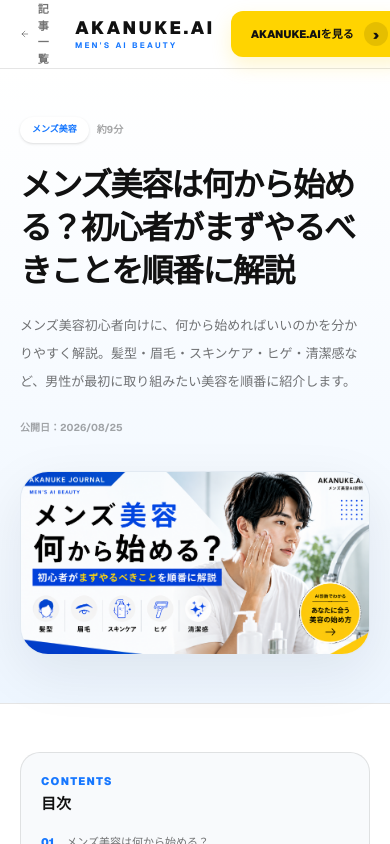
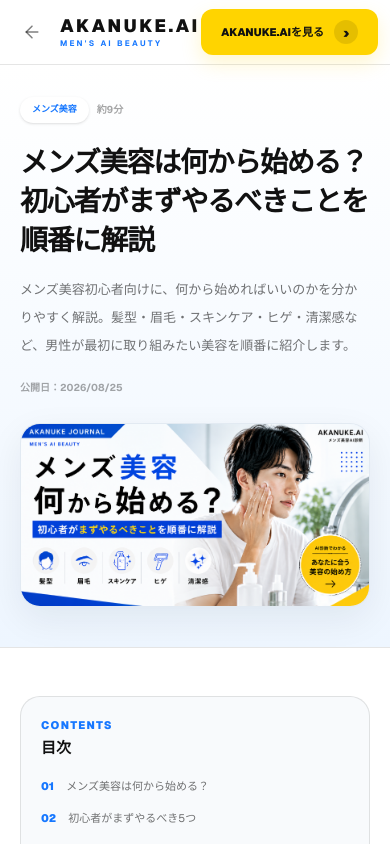
Before and after one commit to mori10tech/akanuke-ai, a Next.js app: page /media/mens-beauty-beginner in a window 390 px wide. Shown: the top 844 px of the page. Built offline with nearby package versions, Linux system fonts and the light colour scheme.

Commit message:
fix: メディア記事のスマホヘッダーとヒーロー表示を修正

```diff
--- a/app/media/[slug]/page.tsx
+++ b/app/media/[slug]/page.tsx
@@ -225,18 +225,26 @@ function CheckIcon() {
 function ArticleHeader() {
   return (
     <header className="sticky top-0 z-40 border-b border-black/10 bg-white/95 backdrop-blur-xl">
-      <div className="mx-auto flex h-[68px] w-full max-w-[980px] items-center justify-between gap-4 px-5">
+      <div className="mx-auto grid h-[64px] w-full max-w-[980px] grid-cols-[40px_minmax(0,1fr)_auto] items-center gap-2 px-3 sm:flex sm:h-[68px] sm:justify-between sm:gap-4 sm:px-5">
         <Link
           href="/media"
-          className="flex items-center gap-2 text-[11px] font-black text-black/55 transition hover:text-[#1677FF]"
+          aria-label="記事一覧へ戻る"
+          className="flex h-10 w-10 shrink-0 items-center justify-center text-black/50 transition hover:text-[#1677FF] sm:h-auto sm:w-auto sm:justify-start sm:gap-2 sm:text-[11px] sm:font-black"
         >
           <ArrowLeftIcon />
-          記事一覧
+
+          <span className="hidden sm:inline">
+            記事一覧
+          </span>
         </Link>
 
-        <Logo href="/" />
+        <div className="flex min-w-0 items-center justify-start sm:justify-center">
+          <Logo href="/" />
+        </div>
 
-        <JournalServiceCta />
+        <div className="shrink-0">
+          <JournalServiceCta />
+        </div>
       </div>
     </header>
   );
@@ -249,7 +257,7 @@ function ArticleHero({
 }) {
   return (
     <header className="border-b border-black/10 bg-gradient-to-b from-white to-[#EEF6FF]">
-      <div className="mx-auto max-w-[860px] px-5 pb-12 pt-12 sm:pb-16 sm:pt-16">
+      <div className="mx-auto max-w-[860px] px-5 pb-10 pt-8 sm:pb-16 sm:pt-16">
         <div className="flex flex-wrap items-center gap-2">
           <span className="rounded-full bg-white px-3 py-1.5 text-[9px] font-black text-[#1677FF] shadow-sm">
             {article.category}
@@ -260,15 +268,15 @@ function ArticleHero({
           </span>
         </div>
 
-        <h1 className="mt-5 text-[32px] font-semibold leading-[1.35] tracking-[-0.05em] sm:text-[48px]">
+        <h1 className="mt-5 text-[28px] font-semibold leading-[1.4] tracking-[-0.045em] sm:text-[48px] sm:leading-[1.35] sm:tracking-[-0.05em]">
           {article.title}
         </h1>
 
-        <p className="mt-5 max-w-[720px] text-[13px] leading-7 text-black/55 sm:text-[15px]">
+        <p className="mt-4 max-w-[720px] text-[13px] leading-7 text-black/55 sm:mt-5 sm:text-[15px]">
           {article.description}
         </p>
 
-        <div className="mt-6 flex flex-wrap gap-x-5 gap-y-2 text-[10px] font-bold text-black/35">
+        <div className="mt-5 flex flex-wrap gap-x-5 gap-y-2 text-[10px] font-bold text-black/35 sm:mt-6">
           <time dateTime={article.publishedAt}>
             公開日：{formatDate(article.publishedAt)}
           </time>
@@ -280,7 +288,7 @@ function ArticleHero({
           )}
         </div>
 
-        <div className="relative mt-9 aspect-[1200/630] overflow-hidden rounded-[28px] border border-black/5 bg-[#EEF6FF] shadow-[0_18px_55px_rgba(15,23,42,0.08)]">
+        <div className="relative mt-7 aspect-[1200/630] overflow-hidden rounded-[20px] border border-black/5 bg-[#EEF6FF] shadow-[0_12px_36px_rgba(15,23,42,0.07)] sm:mt-9 sm:rounded-[28px] sm:shadow-[0_18px_55px_rgba(15,23,42,0.08)]">
           <Image
             src={article.image}
             alt={article.title}
```
